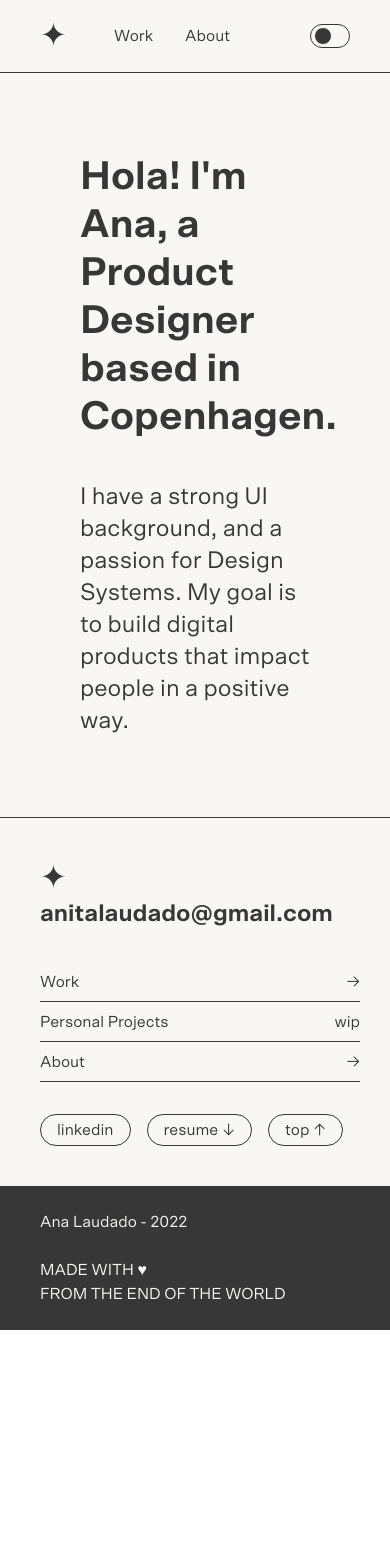
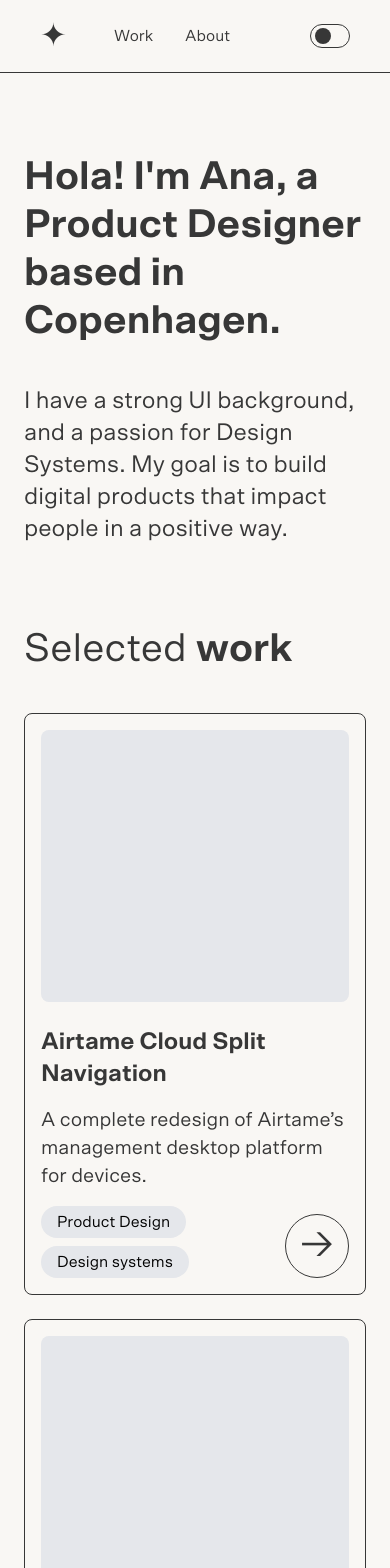
Before and after one commit to gonstoll/anitalaudado.com, a Next.js app: page / in a window 390 px wide. Shown: the top 1568 px of the page. Before the commit the page ends 1330 px from the top, so only its background shows below. Built offline with nearby package versions, Linux system fonts and the light colour scheme.

Commit message:
feat: Home page done, Button component improvements, responsive improvements

```diff
--- /dev/null
+++ b/components/Card.tsx
@@ -0,0 +1,44 @@
+import Link from 'next/link';
+import LinkButton from './LinkButton';
+
+interface Props {
+  image?: string;
+  title: string;
+  description: string;
+  tags: Array<string>;
+  link?: string;
+}
+
+// TODO: Accessibility here is not great. I need to add aria-labels to the
+// buttons and links.
+export default function Card({image, title, description, tags, link}: Props) {
+  return (
+    <Link
+      href={link ?? ''}
+      className="flex flex-col group p-4 rounded-lg border-1 border-black dark:border-white"
+    >
+      <div className="w-full h-68 md:h-23 rounded-lg bg-gray-200"></div>
+      <h2 className="mt-6 mb-4 text-2xl md:text-3.5xl font-bold text-black dark:text-white">
+        {title}
+      </h2>
+      <p className="text-xl mb-4 text-black dark:text-white">{description}</p>
+      <div className="flex items-end justify-between mt-auto gap-4">
+        <div className="flex items-center flex-wrap gap-2">
+          {tags.map((tag, i) => (
+            <div
+              key={`tag-${i}`}
+              className="flex items-center justify-center whitespace-nowrap px-4 h-8 rounded-2xl bg-gray-200"
+            >
+              {tag}
+            </div>
+          ))}
+        </div>
+        <div className="h-16 w-16 min-w-16 flex items-center text-center rounded-full border-1 border-black dark:border-white group-hover:bg-black group-hover:dark:bg-white text-black dark:text-white group-hover:text-white group-hover:dark:text-black">
+          <p className="text-4.5xl w-full group-hover:-rotate-45 duration-200 transition-transform ease-linear">
+            →
+          </p>
+        </div>
+      </div>
+    </Link>
+  );
+}
--- a/components/Layout.tsx
+++ b/components/Layout.tsx
@@ -20,7 +20,7 @@ export default function Layout({
 
       <main className="mb-auto">
         {banner ? <div className="h-98">{banner}</div> : null}
-        <div className={`${banner ? 'mt-5 md:mt-10' : 'mt-20 md:mt-40'} px-20`}>
+        <div className={`${banner ? 'mt-5 md:mt-10' : 'mt-20 md:mt-40'} px-6 md:px-20`}>
           <h1 className="text-4.5xl md:text-6.5xl text-black dark:text-white font-bold md:whitespace-pre-line">
             {title}
           </h1>
--- a/components/LinkButton.tsx
+++ b/components/LinkButton.tsx
@@ -29,7 +29,7 @@ export default function LinkButton({title, ...props}: LinkButtonProps) {
 
     return (
       <Link
-        className={`flex items-center rounded-4xl border-1 border-black dark:border-white text-black dark:text-white hover:bg-black hover:dark:bg-white hover:text-white hover:dark:text-black ${sizeClass}`}
+        className={`flex items-center content-center rounded-4xl border-1 border-black dark:border-white text-black dark:text-white hover:bg-black hover:dark:bg-white hover:text-white hover:dark:text-black ${sizeClass}`}
         {...props}
       >
         {title}
@@ -49,11 +49,13 @@ export default function LinkButton({title, ...props}: LinkButtonProps) {
   }
 
   return (
-    <Link
-      className="h-16 w-16 text-4.5xl flex items-center rounded-full border-1 border-black dark:border-white text-black dark:text-white hover:bg-black hover:dark:bg-white hover:text-white hover:dark:text-black"
-      {...props}
-    >
-      {title}
-    </Link>
+    <div className="group h-16 w-16 flex items-center text-center rounded-full border-1 border-black dark:border-white hover:bg-black hover:dark:bg-white text-black dark:text-white hover:text-white hover:dark:text-black">
+      <Link
+        className="text-4.5xl w-full group-hover:-rotate-45 duration-200 transition-transform ease-linear"
+        {...props}
+      >
+        {title}
+      </Link>
+    </div>
   );
 }
--- a/pages/index.tsx
+++ b/pages/index.tsx
@@ -1,4 +1,5 @@
 import Head from 'next/head';
+import Card from '../components/Card';
 import Layout from '../components/Layout';
 
 export default function Home() {
@@ -17,6 +18,21 @@ export default function Home() {
           goal is to build digital products that impact people in a positive
           way.
         </h2>
+        <h3 className="mt-20 md:mt-40 mb-10 text-4.5xl text-black dark:text-white">
+          Selected <b>work</b>
+        </h3>
+        <div className="grid grid-cols-1 md:grid-cols-2 gap-6">
+          <Card
+            title="Airtame Cloud  Split Navigation"
+            description="A complete redesign of Airtame’s management desktop platform for devices."
+            tags={['Product Design', 'Design systems']}
+          />
+          <Card
+            title="Airtame UI - Design System"
+            description="Airtame UI is Airtame’s official design system. Project leader, shipping multiple components, building documentation and improving collaboration between designer and developers."
+            tags={['Design systems', 'Project Management']}
+          />
+        </div>
       </Layout>
     </>
   );
--- a/tailwind.config.js
+++ b/tailwind.config.js
@@ -11,13 +11,18 @@ module.exports = {
     extend: {
       fontSize: {
         '3.5xl': ['2rem', {lineHeight: '2.5rem'}],
-        '4.5xl': ['2.5rem', {lineHeight: '3rem'}],
+        '4.5xl': ['2.5rem', {lineHeight: '3rem'}], // 40px
         '6.5xl': ['4rem', {lineHeight: '1'}],
       },
       spacing: {
         15: '3.75rem',
         30: '7.5rem',
+        68: '17rem', // 272px
+        94: '23rem', // 368px
         98: '25rem',
+      },
+      minWidth: {
+        16: '4rem',
       },
       borderWidth: {
         1: '1px',
```
